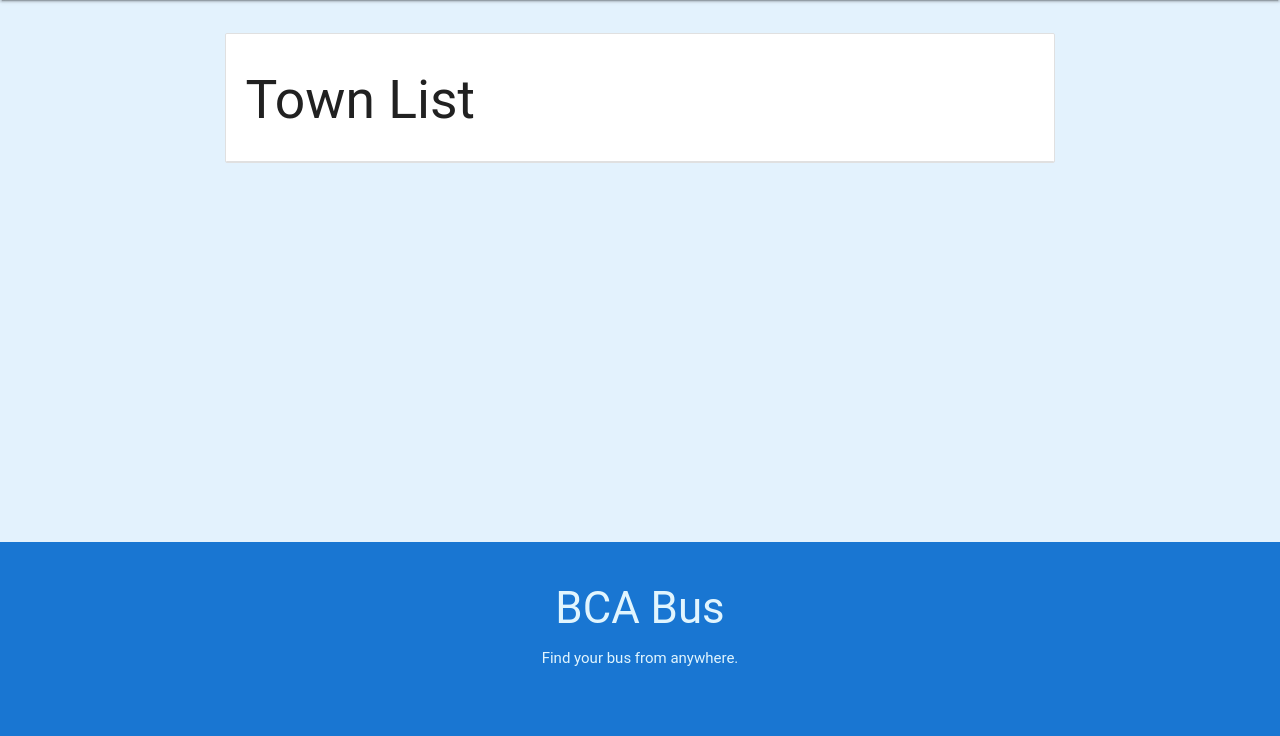
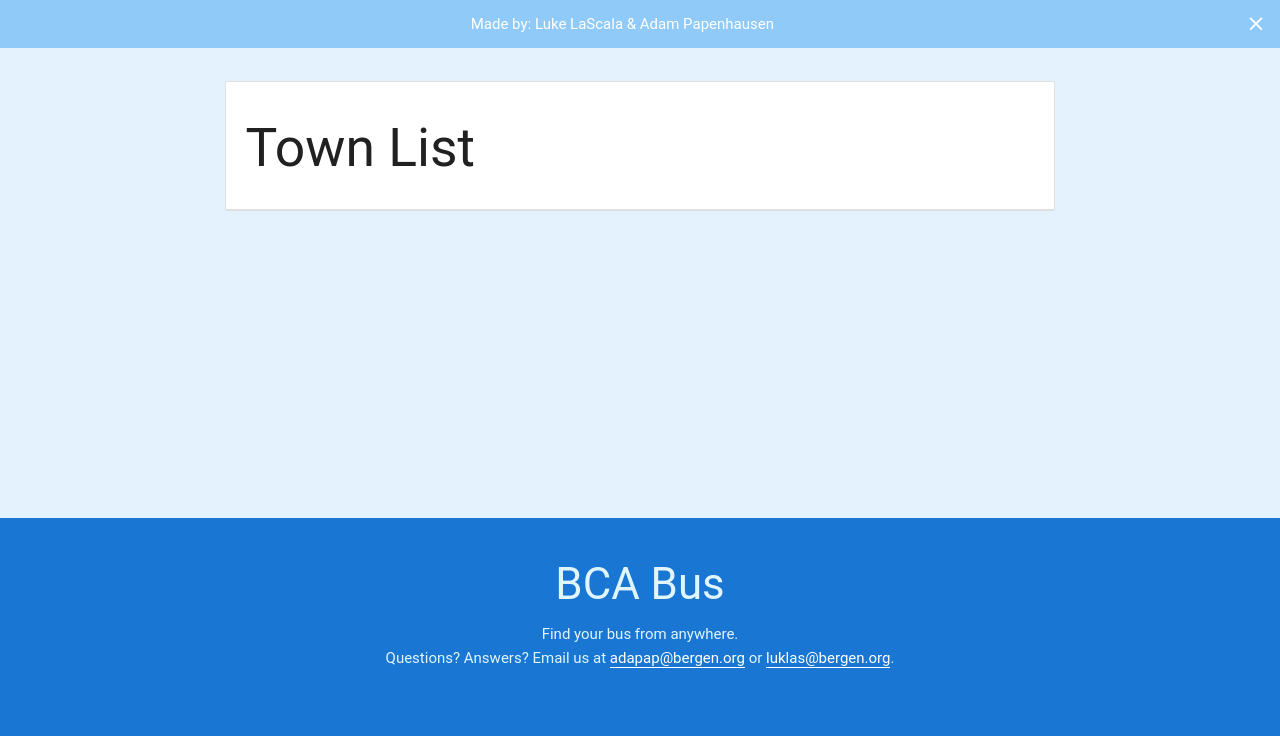
Before and after one commit to adapap/bcabus, a PHP site: page / in a window 1280 px wide. Shown: the part 64-800 px from the top of the page. Run offline with PHP 8.4, Linux system fonts and the light colour scheme; data that the repository does not hold is empty; some libraries are stand-ins or nearby versions; some web fonts are replaced.

Commit message:
Madeby is now dynamic

```diff
--- a/index.php
+++ b/index.php
@@ -24,6 +24,7 @@ for($i = 1; $i<$len; $i++) {
 }
 
 $names = array_map('trim',$names);
+$names = array_map('ucwords',$names);
 $locations = array_map('trim',$locations);
 
 $maxrows = count($locations) > count($names) ? count($locations) : count($names);
@@ -43,25 +44,22 @@ $maxrows = count($locations) > count($names) ? count($locations) : count($names)
                 location.reload();
         }
     </script>
+    <script> location.hash = (location.hash) ? location.hash : " "; </script> <!-- Resets scroll position -->
     <!-- Meta Tags/Site Setup -->
     <meta charset="UTF-8" />
     <meta http-equiv="X-UA-Compatible" content="IE=edge,chrome=1">
     <meta name="robots" content="index,follow">
     <meta name="viewport" content="width=device-width, initial-scale=1.0">
+    <meta name="theme-color" content="#1565C0">
     <script>
-  (function(i,s,o,g,r,a,m){i['GoogleAnalyticsObject']=r;i[r]=i[r]||function(){
-  (i[r].q=i[r].q||[]).push(arguments)},i[r].l=1*new Date();a=s.createElement(o),
-  m=s.getElementsByTagName(o)[0];a.async=1;a.src=g;m.parentNode.insertBefore(a,m)
-  })(window,document,'script','https://www.google-analytics.com/analytics.js','ga');
-
-  ga('create', 'UA-86115073-5', 'auto');
-  ga('send', 'pageview');
+    (function(i,s,o,g,r,a,m){i['GoogleAnalyticsObject']=r;i[r]=i[r]||function(){(i[r].q=i[r].q||[]).push(arguments)},i[r].l=1*new Date();a=s.createElement(o),m=s.getElementsByTagName(o)[0];a.async=1;a.src=g;m.parentNode.insertBefore(a,m)
+    })(window,document,'script','https://www.google-analytics.com/analytics.js','ga');ga('create', 'UA-86115073-5', 'auto');ga('send', 'pageview');
 
 </script>
+    <!-- Icons -->
     <link rel="icon" type="image/png" href="favicon-32x32.png" sizes="32x32" />
     <link rel="icon" type="image/png" href="favicon-16x16.png" sizes="16x16" />
     <link rel="icon" href="favicon.ico?" type="image/x-icon">
-
     <title>BCA Bus</title>
 
     <!-- CSS/JQuery/ScrollTo/Materialize -->
@@ -74,9 +72,6 @@ $maxrows = count($locations) > count($names) ? count($locations) : count($names)
     <script src="bcabus.js"></script>
     </head>
     <body class="blue lighten-5">
-    <a id="top"></a>
-
-    <!-- Outer Wrapper -->
     <head>
     <!-- Search -->
     <nav class="search-nav blue">
@@ -92,12 +87,17 @@ $maxrows = count($locations) > count($names) ? count($locations) : count($names)
     </head>
     <!-- Town Display -->
     <main>
+        <?php if(!isset($_COOKIE['madeby']) and rand(0,1) == 1) { ?>
+        <div class="madeBy blue lighten-3 white-text center-align">Made by: Luke LaScala &amp; Adam Papenhausen<i onclick='setCookie("madeby", "none", 1000);' class="closeMadeBy material-icons secondary-content">close</i></div>
+        <?php } else { ?>
+	<div class="madeBy blue lighten-3 white-text center-align">Made by: Adam Papenhausen &amp; Luke LaScala<i onclick='setCookie("madeby", "none", 1000);' class="closeMadeBy material-icons secondary-content">close</i></div>
+	<?php } ?>
         <div class="row" style="padding-top: 2%">
             <div class="col l8 offset-l2 m6 offset-m3 s12">
                 <!-- Favorite Town -->
                 <?php if(isset($_COOKIE['favorite']) and in_array($_COOKIE['favorite'], $names)) { ?>
-                    <ul style="display: none" class="collection favoriteList">
-                        <li class="collection-item favoriteItem"><i onclick='setCookie("favorite", "none", -1);' style="font-size: 3rem; color: gold; cursor: pointer" class="starIcon material-icons secondary-content">star</i><h4 class="favoriteTown"><?php echo($_COOKIE['favorite']); ?></h4><h5 class="favoriteLocation"><?php echo(ucfirst($locations[array_search($_COOKIE['favorite'], $names)])); ?></h5>
+                    <ul class="collection favoriteList">
+                        <li class="collection-item favoriteItem"><i onclick='setCookie("favorite", "none", -1);' style="font-size: 3rem; color: gold; cursor: pointer" class="starIcon material-icons secondary-content">star</i><h5 class="favoriteTown"><?php echo($_COOKIE['favorite']); ?></h5><h5 class="favoriteLocation"><?php if($locations[array_search($_COOKIE['favorite'],$names)] == "") { echo("Check back later!"); } else { echo(ucfirst($locations[array_search($_COOKIE['favorite'], $names)])); }?></h5>
                         </li>
                     </ul>
                 <?php } ?>
@@ -114,22 +114,21 @@ $maxrows = count($locations) > count($names) ? count($locations) : count($names)
     </main>
     <!-- Footer -->
     <footer class="valign page-footer blue darken-2 light-blue-text text-lighten-5 center-align">
-        <div style="padding-bottom: 5%"><h3>BCA Bus</h3><h6>Find your bus from anywhere.</h6></div>
+        <div style="padding-bottom: 5%"><h3>BCA Bus</h3><h6>Find your bus from anywhere.</h6><h6>Questions? Answers? Email us at <span class="email">adapap@bergen.org</span> or <span class="email">luklas@bergen.org</span>.</h6></div>
         </footer>
     </body>
     <style>
+        #sitewrap {
+        }
         ::-webkit-input-placeholder {
         color: white;
         }
-
         :-moz-placeholder { /* Firefox 18- */
            color: white;
         }
-
         ::-moz-placeholder {  /* Firefox 19+ */
            color: white;
         }
-
         :-ms-input-placeholder {
            color: white;
         }
@@ -138,7 +137,23 @@ $maxrows = count($locations) > count($names) ? count($locations) : count($names)
             min-height: 100vh;
             flex-direction: column;
         }
-
+        .closeMadeBy {
+            padding-right: 1%;
+            color: white;
+            font-size: 1.5rem;
+            transition: color 0.5s ease;
+        }
+        .closeMadeBy:hover {
+            color: black;
+        }
+        .email {
+            border-bottom: 1px solid white;
+            color: white;
+        }
+        .madeBy {
+            width: 100%;
+            padding: 1% 0;
+        }
         main {
             flex: 1 0 auto;
         }
```
Also changed, not shown: bcabus.js (+11 -25 lines), icon-android.png (added), icon-iphone.png (added). Lines whose indentation alone changed are shown as unchanged.
